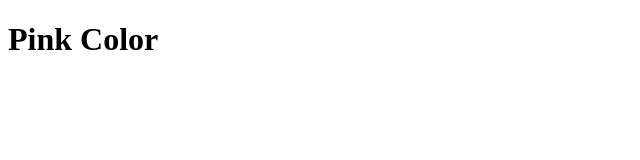
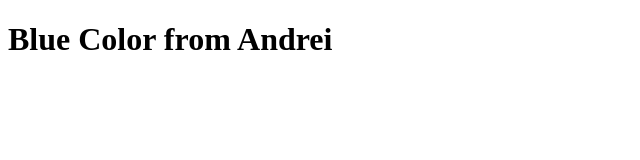
Before and after one commit to zarifRahman/Andrei-Git, a plain HTML site: page index.html in a window 1280 px wide. Shown: the whole page, without its empty margins (0-640 px from the left). Drawn offline with Linux system fonts and the light colour scheme.

Commit message:
Tilte change

```diff
--- a/index.html
+++ b/index.html
@@ -5,6 +5,6 @@
     <title></title>
   </head>
   <body>
-    <h1>Pink Color</h1>
+    <h1>Blue Color from Andrei</h1>
   </body>
 </html>
```
